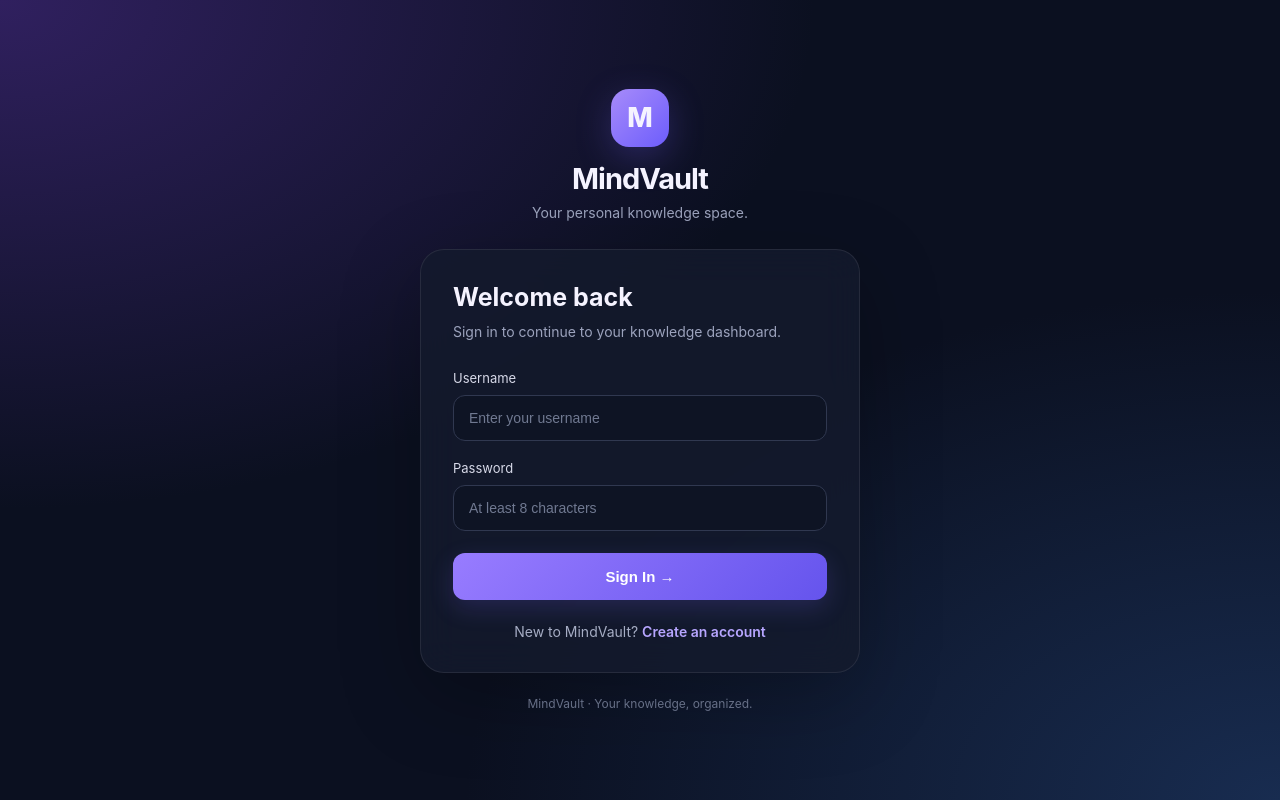
After one commit to satyam-more-dev/personal-knowledge-assistant, a Flask app: page /login in a window 1280 px wide. The commit adds this page. Run offline with Flask 3, Linux system fonts and the light colour scheme.

Commit message:
Add user authentication and PWA support

```diff
--- a/webapp/app.py
+++ b/webapp/app.py
@@ -1,11 +1,37 @@
-from flask import Flask, render_template, request, jsonify
+import os
+import re
 import sqlite3
 from pathlib import Path
 
+from flask import (
+    Flask, render_template, request,
+    jsonify, redirect, url_for, flash
+)
+from flask_login import (
+    LoginManager, UserMixin, login_user,
+    logout_user, login_required, current_user
+)
+from werkzeug.security import (
+    generate_password_hash, check_password_hash
+)
+
 app = Flask(__name__)
+
+# Local development key. Public deployment se pehle environment variable set karna.
+app.config["SECRET_KEY"] = os.environ.get(
+    "MINDVAULT_SECRET_KEY",
+    "local-development-key-change-before-deployment"
+)
 
 BASE_DIR = Path(__file__).resolve().parent
 DB_PATH = BASE_DIR / "mindvault.db"
+
+login_manager = LoginManager()
+login_manager.init_app(app)
+login_manager.login_view = "login"
+
+
+
 
 
 def get_db():
@@ -14,8 +40,38 @@ def get_db():
     return conn
 
 
+class User(UserMixin):
+    def __init__(self, user_id, username, password_hash):
+        self.id = str(user_id)
+        self.username = username
+        self.password_hash = password_hash
+
+
+@login_manager.user_loader
+def load_user(user_id):
+    with get_db() as conn:
+        user = conn.execute(
+            "SELECT * FROM users WHERE id = ?",
+            (user_id,)
+        ).fetchone()
+
+    if user is None:
+        return None
+
+    return User(user["id"], user["username"], user["password_hash"])
+
+
 def init_db():
     with get_db() as conn:
+        conn.execute("""
+            CREATE TABLE IF NOT EXISTS users (
+                id INTEGER PRIMARY KEY AUTOINCREMENT,
+                username TEXT NOT NULL UNIQUE,
+                password_hash TEXT NOT NULL,
+                created_at TIMESTAMP DEFAULT CURRENT_TIMESTAMP
+            )
+        """)
+
         conn.execute("""
             CREATE TABLE IF NOT EXISTS notes (
                 id INTEGER PRIMARY KEY AUTOINCREMENT,
@@ -26,24 +82,138 @@ def init_db():
             )
         """)
 
+        # Existing database ko delete kiye bina ownership column add karo.
+        columns = {
+            row["name"]
+            for row in conn.execute("PRAGMA table_info(notes)").fetchall()
+        }
+
+        if "owner_id" not in columns:
+            conn.execute(
+                "ALTER TABLE notes ADD COLUMN owner_id INTEGER REFERENCES users(id)"
+            )
+
+
+@login_manager.unauthorized_handler
+def unauthorized():
+    if request.path.startswith("/api/"):
+        return jsonify({"error": "Please log in to continue."}), 401
+
+    return redirect(url_for("login"))
+
 
 @app.route("/")
+@login_required
 def home():
-    return render_template("index.html")
+    return render_template("index.html", username=current_user.username)
+
+
+@app.route("/register", methods=["GET", "POST"])
+def register():
+    if current_user.is_authenticated:
+        return redirect(url_for("home"))
+
+    if request.method == "POST":
+        username = request.form.get("username", "").strip()
+        password = request.form.get("password", "")
+
+        if not re.fullmatch(r"[A-Za-z0-9_]{3,30}", username):
+            flash(
+                "Username 3–30 characters ka hona chahiye. "
+                "Letters, numbers aur underscore use karo.",
+                "error"
+            )
+            return render_template("auth.html", mode="register")
+
+        if len(password) < 8:
+            flash("Password kam se kam 8 characters ka hona chahiye.", "error")
+            return render_template("auth.html", mode="register")
+
+        try:
+            with get_db() as conn:
+                cursor = conn.execute(
+                    "INSERT INTO users (username, password_hash) VALUES (?, ?)",
+                    (username, generate_password_hash(password))
+                )
+                new_user_id = cursor.lastrowid
+
+                # Pehle se maujood notes ko first account se associate karo.
+                # Yeh initial migration local development ke liye hai.
+                user_count = conn.execute(
+                    "SELECT COUNT(*) FROM users"
+                ).fetchone()[0]
+
+                if user_count == 1:
+                    conn.execute(
+                        "UPDATE notes SET owner_id = ? WHERE owner_id IS NULL",
+                        (new_user_id,)
+                    )
+
+            user = User(new_user_id, username, "")
+            login_user(user)
+            return redirect(url_for("home"))
+
+        except sqlite3.IntegrityError:
+            flash("Yeh username pehle se registered hai.", "error")
+
+    return render_template("auth.html", mode="register")
+
+
+@app.route("/login", methods=["GET", "POST"])
+def login():
+    if current_user.is_authenticated:
+        return redirect(url_for("home"))
+
+    if request.method == "POST":
+        username = request.form.get("username", "").strip()
+        password = request.form.get("password", "")
+
+        with get_db() as conn:
+            user = conn.execute(
+                "SELECT * FROM users WHERE username = ?",
+                (username,)
+            ).fetchone()
+
+        if user and check_password_hash(user["password_hash"], password):
+            login_user(
+                User(user["id"], user["username"], user["password_hash"])
+            )
+            return redirect(url_for("home"))
+
+        flash("Username ya password galat hai.", "error")
+
+    return render_template("auth.html", mode="login")
+
+
+@app.route("/logout", methods=["POST"])
+@login_required
+def logout():
+    logout_user()
+    return redirect(url_for("login"))
 
 
 @app.route("/api/notes", methods=["GET"])
+@login_required
 def get_notes():
     with get_db() as conn:
         notes = conn.execute(
-            "SELECT * FROM notes ORDER BY id DESC"
+            """
+            SELECT id, title, category, content, created_at
+            FROM notes
+            WHERE owner_id = ?
+            ORDER BY id DESC
+            """,
+            (int(current_user.id),)
         ).fetchall()
+
     return jsonify([dict(note) for note in notes])
 
 
 @app.route("/api/notes", methods=["POST"])
+@login_required
 def add_note():
     data = request.get_json(silent=True) or {}
+
     title = str(data.get("title", "")).strip()
     category = str(data.get("category", "Study")).strip() or "Study"
     content = str(data.get("content", "")).strip()
@@ -53,19 +223,30 @@ def add_note():
 
     with get_db() as conn:
         cursor = conn.execute(
-            "INSERT INTO notes (title, category, content) VALUES (?, ?, ?)",
-            (title, category, content)
+            """
+            INSERT INTO notes (title, category, content, owner_id)
+            VALUES (?, ?, ?, ?)
+            """,
+            (title, category, content, int(current_user.id))
         )
+
         note = conn.execute(
-            "SELECT * FROM notes WHERE id = ?", (cursor.lastrowid,)
+            """
+            SELECT id, title, category, content, created_at
+            FROM notes
+            WHERE id = ? AND owner_id = ?
+            """,
+            (cursor.lastrowid, int(current_user.id))
         ).fetchone()
 
     return jsonify(dict(note)), 201
 
 
 @app.route("/api/notes/<int:note_id>", methods=["PUT"])
+@login_required
 def update_note(note_id):
     data = request.get_json(silent=True) or {}
+
     title = str(data.get("title", "")).strip()
     category = str(data.get("category", "Study")).strip() or "Study"
     content = str(data.get("content", "")).strip()
@@ -75,24 +256,38 @@ def update_note(note_id):
 
     with get_db() as conn:
         cursor = conn.execute(
-            "UPDATE notes SET title=?, category=?, content=? WHERE id=?",
-            (title, category, content, note_id)
+            """
+            UPDATE notes
+            SET title = ?, category = ?, content = ?
+            WHERE id = ? AND owner_id = ?
+            """,
+            (title, category, content, note_id, int(current_user.id))
         )
+
         if cursor.rowcount == 0:
             return jsonify({"error": "Note not found"}), 404
+
         note = conn.execute(
-            "SELECT * FROM notes WHERE id = ?", (note_id,)
+            """
+            SELECT id, title, category, content, created_at
+            FROM notes
+            WHERE id = ? AND owner_id = ?
+            """,
+            (note_id, int(current_user.id))
         ).fetchone()
 
     return jsonify(dict(note))
 
 
 @app.route("/api/notes/<int:note_id>", methods=["DELETE"])
+@login_required
 def delete_note(note_id):
     with get_db() as conn:
         cursor = conn.execute(
-            "DELETE FROM notes WHERE id = ?", (note_id,)
+            "DELETE FROM notes WHERE id = ? AND owner_id = ?",
+            (note_id, int(current_user.id))
         )
+
         if cursor.rowcount == 0:
             return jsonify({"error": "Note not found"}), 404
 
--- /dev/null
+++ b/webapp/templates/auth.html
@@ -0,0 +1,268 @@
+<!DOCTYPE html>
+<html lang="en">
+<head>
+    <meta charset="UTF-8">
+    <meta name="viewport" content="width=device-width, initial-scale=1.0">
+    <title>{% if mode == 'register' %}Create Account{% else %}Login{% endif %} | MindVault</title>
+
+    <style>
+        * {
+            box-sizing: border-box;
+            margin: 0;
+            padding: 0;
+        }
+
+        body {
+            min-height: 100vh;
+            display: flex;
+            justify-content: center;
+            align-items: center;
+            padding: 24px;
+            font-family: Inter, "Segoe UI", sans-serif;
+            color: #f5f3ff;
+            background:
+                radial-gradient(ellipse at top left, #30205f 0%, transparent 45%),
+                radial-gradient(ellipse at bottom right, #182c50 0%, transparent 45%),
+                #0b1020;
+        }
+
+        .container {
+            width: 100%;
+            max-width: 440px;
+        }
+
+        .brand {
+            text-align: center;
+            margin-bottom: 28px;
+        }
+
+        .logo {
+            width: 58px;
+            height: 58px;
+            display: grid;
+            place-items: center;
+            margin: 0 auto 14px;
+            border-radius: 18px;
+            font-size: 27px;
+            font-weight: 800;
+            background: linear-gradient(135deg, #a78bfa, #6d5dfc);
+            box-shadow: 0 10px 35px #7965ff40;
+        }
+
+        .brand h1 {
+            font-size: 29px;
+            letter-spacing: -1px;
+        }
+
+        .brand p {
+            color: #9ca3bd;
+            margin-top: 8px;
+            font-size: 14px;
+        }
+
+        .card {
+            padding: 32px;
+            border: 1px solid #ffffff15;
+            border-radius: 24px;
+            background: #151b2dce;
+            box-shadow: 0 24px 80px #00000040;
+            backdrop-filter: blur(18px);
+        }
+
+        .card h2 {
+            font-size: 25px;
+            margin-bottom: 9px;
+        }
+
+        .subtitle {
+            color: #9ca3bd;
+            font-size: 14px;
+            margin-bottom: 27px;
+            line-height: 1.6;
+        }
+
+        label {
+            display: block;
+            font-size: 13px;
+            color: #d7d9e8;
+            margin-bottom: 9px;
+        }
+
+        input {
+            width: 100%;
+            padding: 14px 15px;
+            border: 1px solid #303850;
+            border-radius: 12px;
+            outline: none;
+            background: #0e1424;
+            color: #fff;
+            font-size: 14px;
+            margin-bottom: 19px;
+        }
+
+        input:focus {
+            border-color: #9580ff;
+            box-shadow: 0 0 0 3px #9580ff20;
+        }
+
+        input::placeholder {
+            color: #707991;
+        }
+
+        .submit {
+            width: 100%;
+            border: none;
+            border-radius: 12px;
+            padding: 15px;
+            margin-top: 3px;
+            color: white;
+            font-size: 15px;
+            font-weight: 700;
+            cursor: pointer;
+            background: linear-gradient(135deg, #987cff, #6554ed);
+            box-shadow: 0 8px 24px #7864ff30;
+        }
+
+        .submit:hover {
+            filter: brightness(1.1);
+        }
+
+        .switch {
+            text-align: center;
+            margin-top: 23px;
+            color: #a6adc4;
+            font-size: 14px;
+        }
+
+        a {
+            color: #b7a6ff;
+            text-decoration: none;
+            font-weight: 600;
+        }
+
+        a:hover {
+            text-decoration: underline;
+        }
+
+        .message {
+            padding: 12px;
+            margin-bottom: 18px;
+            border-radius: 10px;
+            font-size: 13px;
+            line-height: 1.5;
+        }
+
+        .error {
+            color: #ffb4bc;
+            background: #7f1d2d40;
+            border: 1px solid #fb718540;
+        }
+
+        .success {
+            color: #a7f3d0;
+            background: #065f4630;
+            border: 1px solid #34d39940;
+        }
+
+        .footer {
+            text-align: center;
+            margin-top: 23px;
+            font-size: 12px;
+            color: #737d97;
+        }
+
+        @media (max-width: 480px) {
+            .card {
+                padding: 25px 21px;
+            }
+
+            .brand h1 {
+                font-size: 26px;
+            }
+        }
+    </style>
+</head>
+
+<body>
+    <main class="container">
+
+        <header class="brand">
+            <div class="logo">M</div>
+            <h1>MindVault</h1>
+            <p>Your personal knowledge space.</p>
+        </header>
+
+        <section class="card">
+
+            {% if mode == 'register' %}
+                <h2>Create your account</h2>
+                <p class="subtitle">
+                    Start building your personal knowledge library.
+                </p>
+            {% else %}
+                <h2>Welcome back</h2>
+                <p class="subtitle">
+                    Sign in to continue to your knowledge dashboard.
+                </p>
+            {% endif %}
+
+            {% with messages = get_flashed_messages(with_categories=true) %}
+                {% for category, message in messages %}
+                    <div class="message {{ category }}">{{ message }}</div>
+                {% endfor %}
+            {% endwith %}
+
+            <form method="POST"
+                  action="{{ url_for('register' if mode == 'register' else 'login') }}">
+
+                <label for="username">Username</label>
+                <input
+                    id="username"
+                    name="username"
+                    type="text"
+                    placeholder="Enter your username"
+                    minlength="3"
+                    maxlength="30"
+                    autocomplete="username"
+                    required
+                >
+
+                <label for="password">Password</label>
+                <input
+                    id="password"
+                    name="password"
+                    type="password"
+                    placeholder="At least 8 characters"
+                    minlength="8"
+                    autocomplete="{% if mode == 'register' %}new-password{% else %}current-password{% endif %}"
+                    required
+                >
+
+                <button class="submit" type="submit">
+                    {% if mode == 'register' %}
+                        Create Account →
+                    {% else %}
+                        Sign In →
+                    {% endif %}
+                </button>
+            </form>
+
+            <div class="switch">
+                {% if mode == 'register' %}
+                    Already have an account?
+                    <a href="{{ url_for('login') }}">Sign in</a>
+                {% else %}
+                    New to MindVault?
+                    <a href="{{ url_for('register') }}">Create an account</a>
+                {% endif %}
+            </div>
+
+        </section>
+
+        <p class="footer">
+            MindVault · Your knowledge, organized.
+        </p>
+
+    </main>
+</body>
+</html>
```
Also changed, not shown: webapp/static/service-worker.js (added, +45 -0 lines), webapp/templates/index.html (+90 -3 lines), webapp/static/manifest.json (added).
